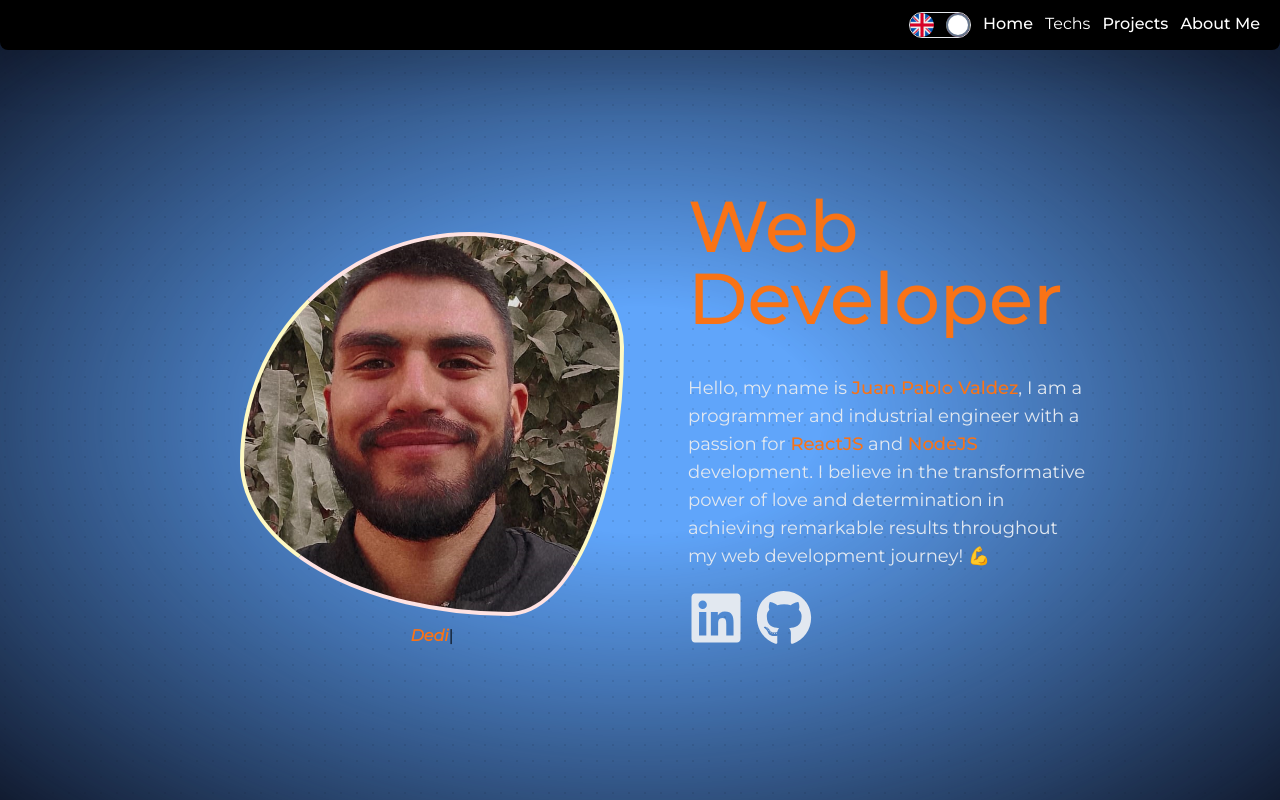
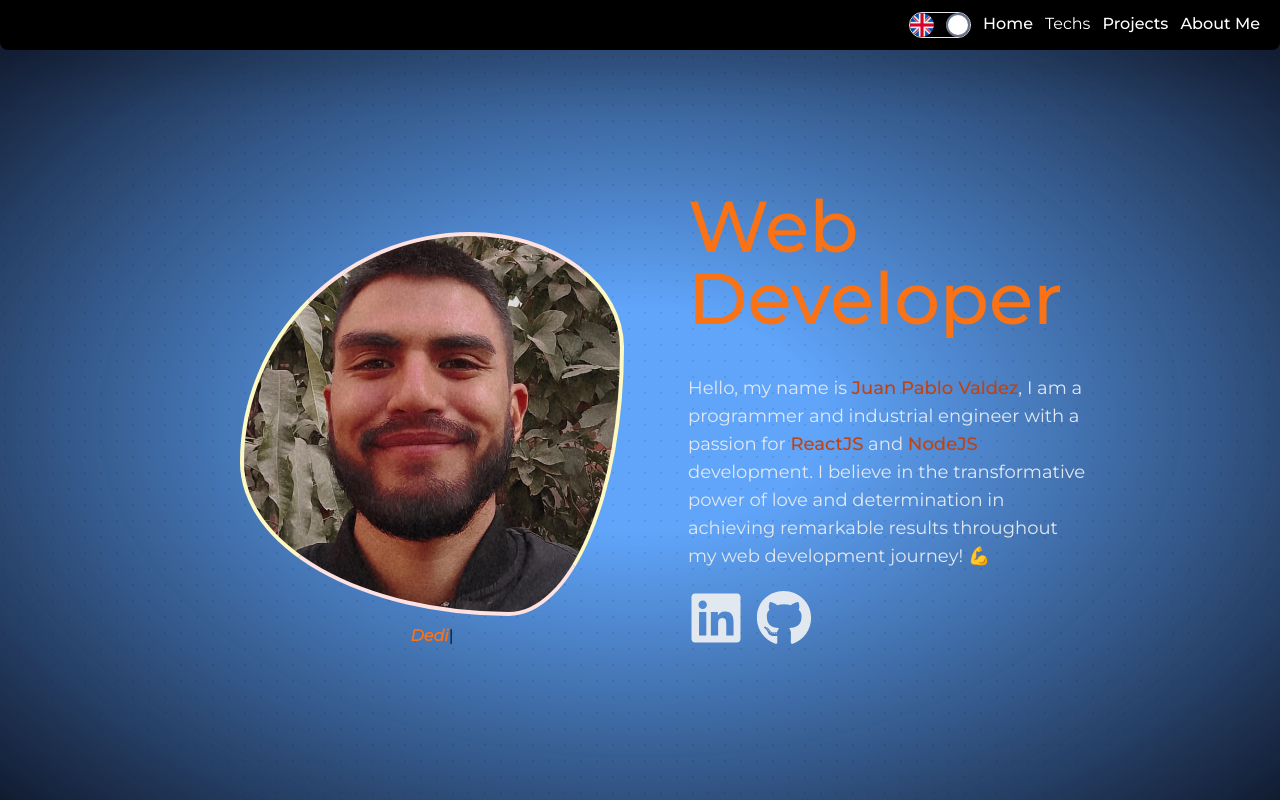
Before and after one commit to JuanP-VT/developer-page, a Next.js app: page / in a window 1280 px wide. Shown: the top 800 px of the page. Built offline with nearby package versions, Linux system fonts and the light colour scheme.

Commit message:
Update package.json to include sharp dependency and update HomeSection component styling and layout

```diff
--- a/app/components/Home/HomeSection.tsx
+++ b/app/components/Home/HomeSection.tsx
@@ -30,12 +30,12 @@ function HomeSection() {
           {languageContext === "en" && (
             <p className="px-8  md:text-lg lg:pl-16  2xl:pr-40">
               Hello, my name is{" "}
-              <span className="font-medium text-orange-500">
+              <span className="font-medium text-orange-700">
                 Juan Pablo Valdez
               </span>
               , I am a programmer and industrial engineer with a passion for{" "}
-              <span className="font-medium text-orange-500">ReactJS</span> and{" "}
-              <span className="font-medium text-orange-500">NodeJS</span>{" "}
+              <span className="font-medium text-orange-700">ReactJS</span> and{" "}
+              <span className="font-medium text-orange-700">NodeJS</span>{" "}
               development. I believe in the transformative power of love and
               determination in achieving remarkable results throughout my web
               development journey! 💪
@@ -44,13 +44,13 @@ function HomeSection() {
           {languageContext === "es" && (
             <p className="px-8  md:text-lg lg:pl-16  2xl:pr-40">
               Hola, my nombre es{" "}
-              <span className="font-medium text-orange-500">
+              <span className="font-medium text-orange-700">
                 Juan Pablo Valdez
               </span>
               , soy programador e ingeniero industrial apasionado por el
               desarrollo en{" "}
-              <span className="font-medium text-orange-500">ReactJS</span> y{" "}
-              <span className="font-medium text-orange-500">NodeJS</span>.
+              <span className="font-medium text-orange-700">ReactJS</span> y
+              <span className="font-medium text-orange-700"> NodeJS</span>.
               Confío plenamente en que el amor por lo que hago y la
               determinación son la clave para llegar lejos en el mundo.
             </p>
--- a/package.json
+++ b/package.json
@@ -27,6 +27,7 @@
     "postcss": "^8.4.33",
     "react": "18.2.0",
     "react-dom": "18.2.0",
+    "sharp": "^0.33.3",
     "tailwind-merge": "^2.2.2",
     "tailwindcss": "3.3.3",
     "typed.js": "^2.0.16",
```
Also changed, not shown: 1 other file (tests, documents, lock files or other folders).
